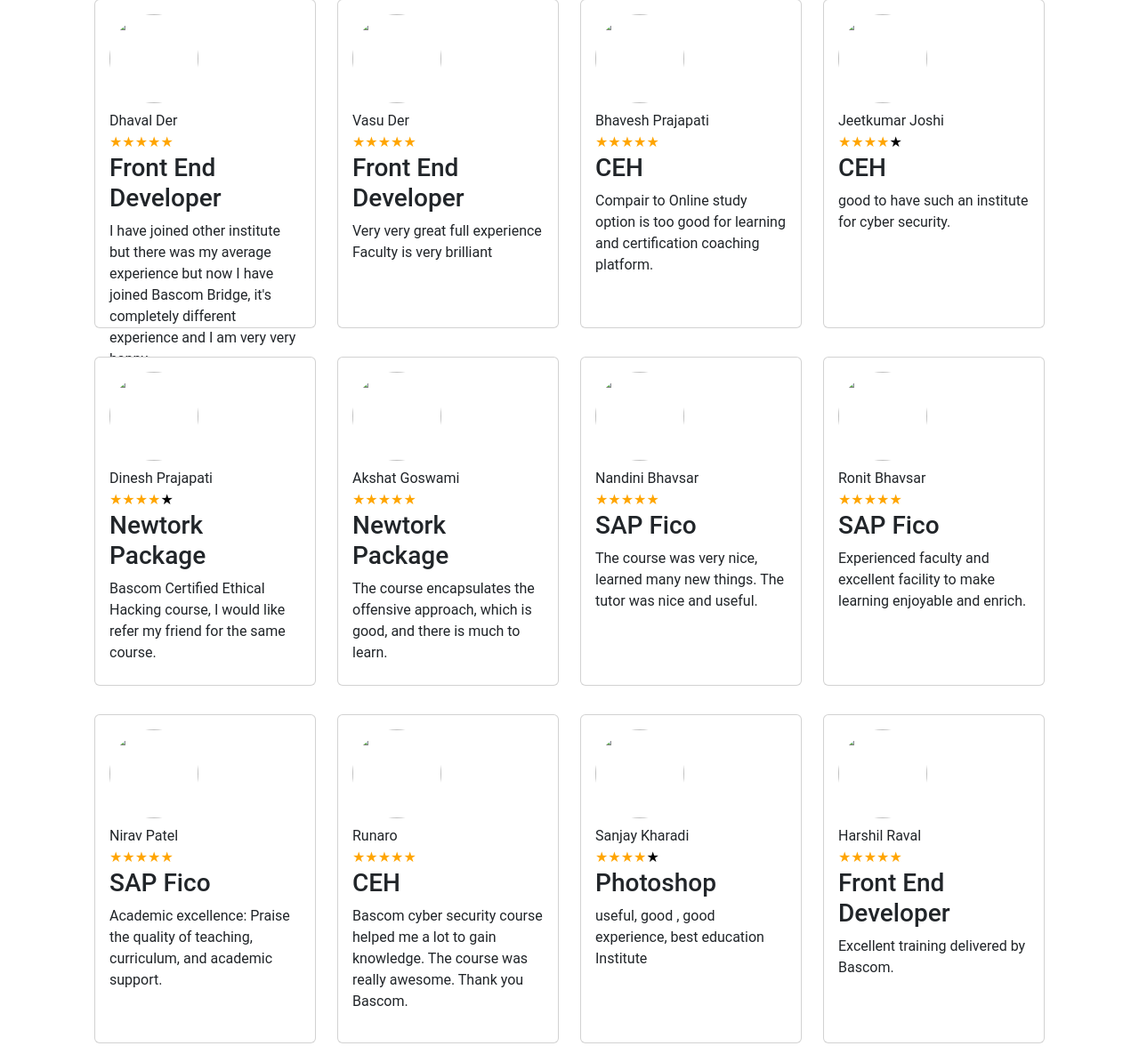
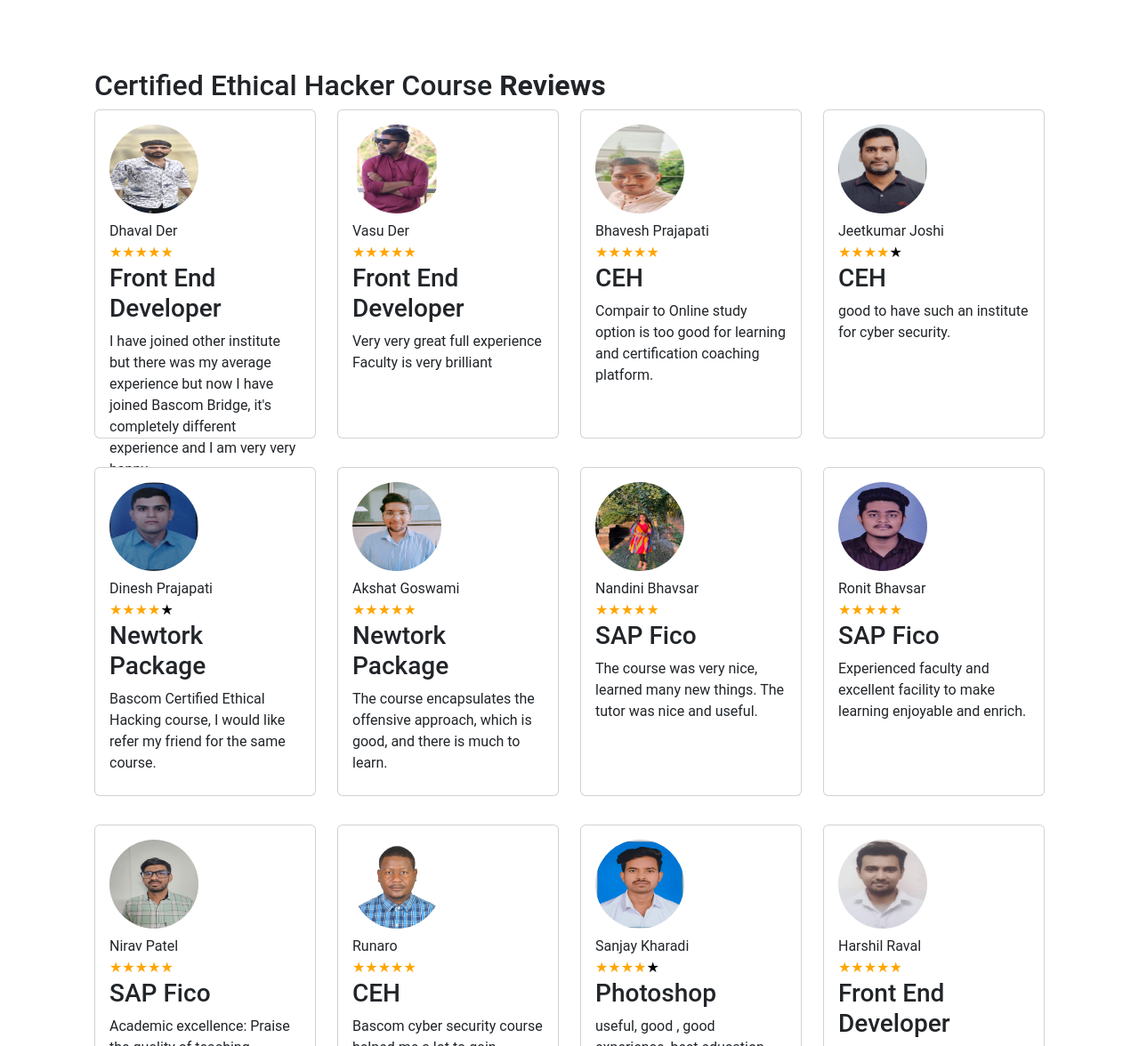
Before and after one commit to vasuder15/bascomwebwsites, a plain HTML site: page index.html in a window 1280 px wide. Shown: the part 3617-4793 px from the top of the page at 89% size. Drawn offline with nearby package versions, Linux system fonts and the light colour scheme; files that its build step writes are made by us from their sources.

Commit message:
Update index.html

```diff
--- a/index.html
+++ b/index.html
@@ -8,9 +8,9 @@
         integrity="sha384-rbsA2VBKQhggwzxH7pPCaAqO46MgnOM80zW1RWuH61DGLwZJEdK2Kadq2F9CUG65" crossorigin="anonymous">
     <title>Ethical Hacking Course | CEH v12</title>
     <link rel="icon" href="https://www.shutterstock.com/image-vector/elevate-your-brand-strong-hacker-260nw-2259401771.jpg" type="image">
-    <link rel="stylesheet" href="./src/css/style.css">
-    <script src="src/js/code.jquery.com_jquery-3.7.1.min.js"></script>
-    <script src="./src/js/script.js"></script>
+    <link rel="stylesheet" href="style.css">
+    <script src="code.jquery.com_jquery-3.7.1.min.js"></script>
+    <script src="script.js"></script>
 </head>
 
 <body>
@@ -504,7 +504,7 @@
                     <!-- Image Section (Right Side) -->
                     <div class="image-section img-bg">
                         <div class="img-scroll">
-                            <img src="./src/images/Bascom Bridge E-Certificate Sample_page-0001.jpg"
+                            <img src="Bascom Bridge E-Certificate Sample_page-0001.jpg"
                                 style="height: 300px; width: 250px;" alt="CEH Certificate">
                         </div>
                     </div>
@@ -518,7 +518,7 @@
 
                                     <div class="card">
                                         <div class="card-body">
-                                            <img src="./src/images/IMG-20240912-WA0002.jpg" width="100px" height="100px"
+                                            <img src="IMG-20240912-WA0002.jpg" width="100px" height="100px"
                                                 style="border-radius: 100%;" class="card-title" alt=""><br>
                                             <span>Dhaval Der</span><br>
                                             <span style="color: orange;">★★★★★</span>
@@ -532,7 +532,7 @@
                                 <div class="col-xl-3 col-lg-3 col-md-6 col-sm-12 col-xs-12">
                                     <div class="card">
                                         <div class="card-body">
-                                            <img src="./src/images/IMG_20230325_184659.jpg" width="100px" height="100px"
+                                            <img src="IMG_20230325_184659.jpg" width="100px" height="100px"
                                                 style="border-radius: 100%;" class="card-title" alt=""><br>
                                             <span>Vasu Der</span><br>
                                             <span style="color: orange;">★★★★★</span>
@@ -545,7 +545,7 @@
                                 <div class="col-xl-3 col-lg-3 col-md-6 col-sm-12 col-xs-12">
                                     <div class="card">
                                         <div class="card-body">
-                                            <img src="./src/images/Bhavesh Prajaoati CEH.jpeg" width="100px"
+                                            <img src="Bhavesh Prajaoati CEH.jpeg" width="100px"
                                                 height="100px" style="border-radius: 100%;" class="card-title"
                                                 alt=""><br>
                                             <span>Bhavesh Prajapati</span><br>
@@ -559,7 +559,7 @@
                                 <div class="col-xl-3 col-lg-3 col-md-6 col-sm-12 col-xs-12">
                                     <div class="card">
                                         <div class="card-body">
-                                            <img src="./src/images/Joshi Jeetkumar CEH.jpeg" width="100px"
+                                            <img src="Joshi Jeetkumar CEH.jpeg" width="100px"
                                                 height="100px" style="border-radius: 100%;" class="card-title"
                                                 alt=""><br>
                                             <span>Jeetkumar Joshi</span><br>
@@ -572,7 +572,7 @@
                                 <div class="col-xl-3 col-lg-3 col-md-6 col-sm-12 col-xs-12">
                                     <div class="card">
                                         <div class="card-body">
-                                            <img src="./src/images/Prajapati Dinesh Network Package.jpeg" width="100px"
+                                            <img src="Prajapati Dinesh Network Package.jpeg" width="100px"
                                                 height="100px" style="border-radius: 100%;" class="card-title"
                                                 alt=""><br>
                                             <span>Dinesh Prajapati</span><br>
@@ -586,7 +586,7 @@
                                 <div class="col-xl-3 col-lg-3 col-md-6 col-sm-12 col-xs-12">
                                     <div class="card">
                                         <div class="card-body">
-                                            <img src="./src/images/Akshat Goswami Cyber Security.jpeg" width="100px"
+                                            <img src="Akshat Goswami Cyber Security.jpeg" width="100px"
                                                 height="100px" style="border-radius: 100%;" class="card-title"
                                                 alt=""><br>
                                             <span>Akshat Goswami</span><br>
@@ -600,7 +600,7 @@
                                 <div class="col-xl-3 col-lg-3 col-md-6 col-sm-12 col-xs-12">
                                     <div class="card">
                                         <div class="card-body">
-                                            <img src="./src/images/Nandini SAP Fico.jpeg" width="100px" height="100px"
+                                            <img src="Nandini SAP Fico.jpeg" width="100px" height="100px"
                                                 style="border-radius: 100%;" class="card-title" alt=""><br>
                                             <span>Nandini Bhavsar</span><br>
 
@@ -614,7 +614,7 @@
                                 <div class="col-xl-3 col-lg-3 col-md-6 col-sm-12 col-xs-12">
                                     <div class="card">
                                         <div class="card-body">
-                                            <img src="./src/images/Ronit Bhavsar SAP Fico.jpeg" width="100px"
+                                            <img src="Ronit Bhavsar SAP Fico.jpeg" width="100px"
                                                 height="100px" style="border-radius: 100%;" class="card-title"
                                                 alt=""><br>
                                             <span>Ronit Bhavsar</span><br>
@@ -629,7 +629,7 @@
                                 <div class="col-xl-3 col-lg-3 col-md-6 col-sm-12 col-xs-12">
                                     <div class="card">
                                         <div class="card-body">
-                                            <img src="./src/images/Nirav Patel SAP Fico.jpeg" width="100px"
+                                            <img src="Nirav Patel SAP Fico.jpeg" width="100px"
                                                 height="100px" style="border-radius: 100%;" class="card-title"
                                                 alt=""><br>
                                             <span>Nirav Patel</span><br>
@@ -643,7 +643,7 @@
                                 <div class="col-xl-3 col-lg-3 col-md-6 col-sm-12 col-xs-12">
                                     <div class="card">
                                         <div class="card-body">
-                                            <img src="./src/images/Runaro CEH.jpeg" width="100px" height="100px"
+                                            <img src="Runaro CEH.jpeg" width="100px" height="100px"
                                                 style="border-radius: 100%;" class="card-title" alt=""><br>
                                             <span>Runaro</span><br>
                                             <span style="color: orange;">★★★★★</span>
@@ -656,7 +656,7 @@
                                 <div class="col-xl-3 col-lg-3 col-md-6 col-sm-12 col-xs-12">
                                     <div class="card">
                                         <div class="card-body">
-                                            <img src="./src/images/Sanjay Kharadi Photoshop.jpeg" width="100px"
+                                            <img src="Sanjay Kharadi Photoshop.jpeg" width="100px"
                                                 height="100px" style="border-radius: 100%;" class="card-title"
                                                 alt=""><br>
                                             <span>Sanjay Kharadi</span><br>
@@ -670,7 +670,7 @@
                                 <div class="col-xl-3 col-lg-3 col-md-6 col-sm-12 col-xs-12">
                                     <div class="card">
                                         <div class="card-body">
-                                            <img src="./src/images/Harshil Raval Front End.jpeg" width="100px"
+                                            <img src="Harshil Raval Front End.jpeg" width="100px"
                                                 height="100px" style="border-radius: 100%;" class="card-title"
                                                 alt=""><br>
                                             <span>Harshil Raval</span><br>
@@ -683,7 +683,7 @@
                                 <div class="col-xl-3 col-lg-3 col-md-6 col-sm-12 col-xs-12">
                                     <div class="card">
                                         <div class="card-body">
-                                            <img src="./src/images/Jaydeep Piprotar Tally.jpeg" width="100px"
+                                            <img src="Jaydeep Piprotar Tally.jpeg" width="100px"
                                                 height="100px" style="border-radius: 100%;" class="card-title"
                                                 alt=""><br>
                                             <span>Jaydeep Piprotar</span><br>
@@ -698,7 +698,7 @@
                                 <div class="col-xl-3 col-lg-3 col-md-6 col-sm-12 col-xs-12">
                                     <div class="card">
                                         <div class="card-body">
-                                            <img src="./src/images/Mehul_parmar.jpg" width="100px" height="100px"
+                                            <img src="Mehul_parmar.jpg" width="100px" height="100px"
                                                 style="border-radius: 100%;" class="card-title" alt=""><br>
                                             <span>Mehul Parmar</span><br>
                                             <span style="color: orange;">★★★★★</span>
@@ -711,7 +711,7 @@
                                 <div class="col-xl-3 col-lg-3 col-md-6 col-sm-12 col-xs-12">
                                     <div class="card">
                                         <div class="card-body">
-                                            <img src="./src/images/shivam_patel.jpg" width="100px" height="100px"
+                                            <img src="shivam_patel.jpg" width="100px" height="100px"
                                                 style="border-radius: 100%;" class="card-title" alt=""><br>
                                             <span>Shivam Patel</span><br>
                                             <span style="color: orange;">★★★★★</span>
```
